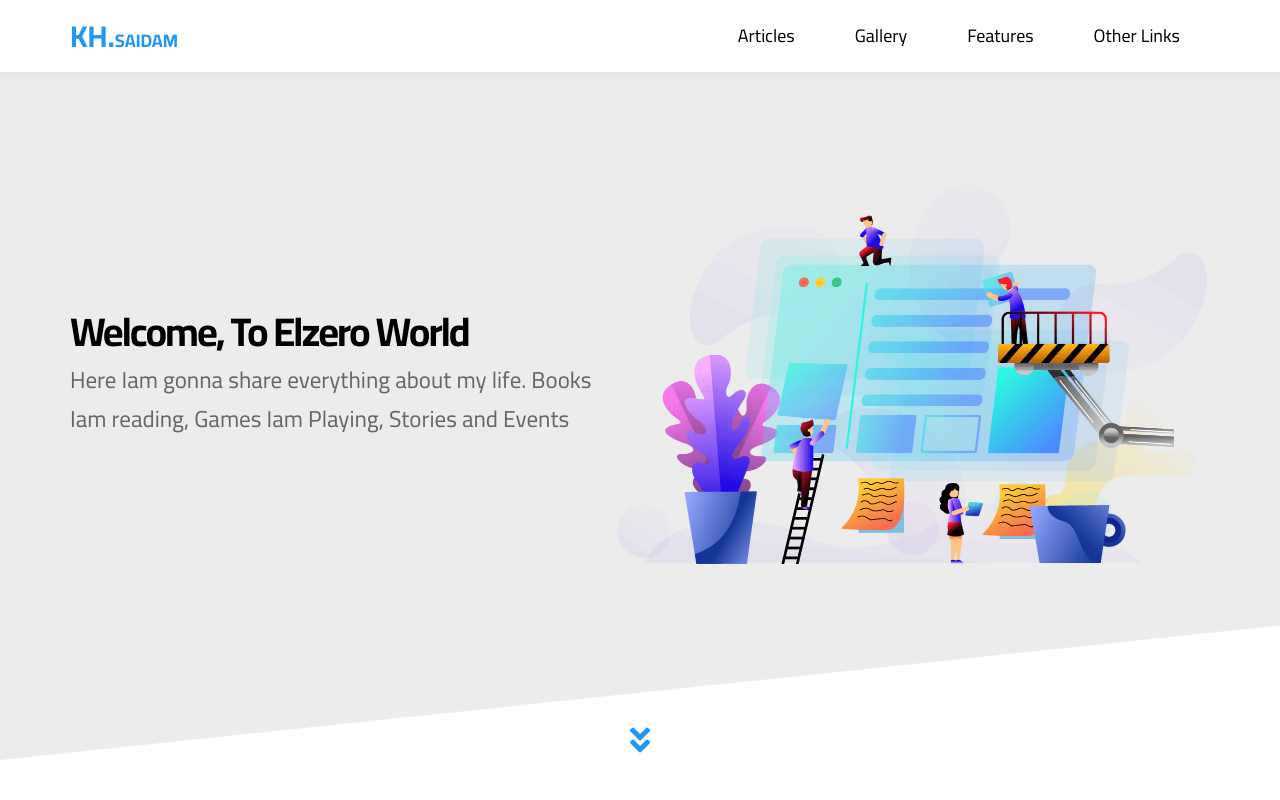
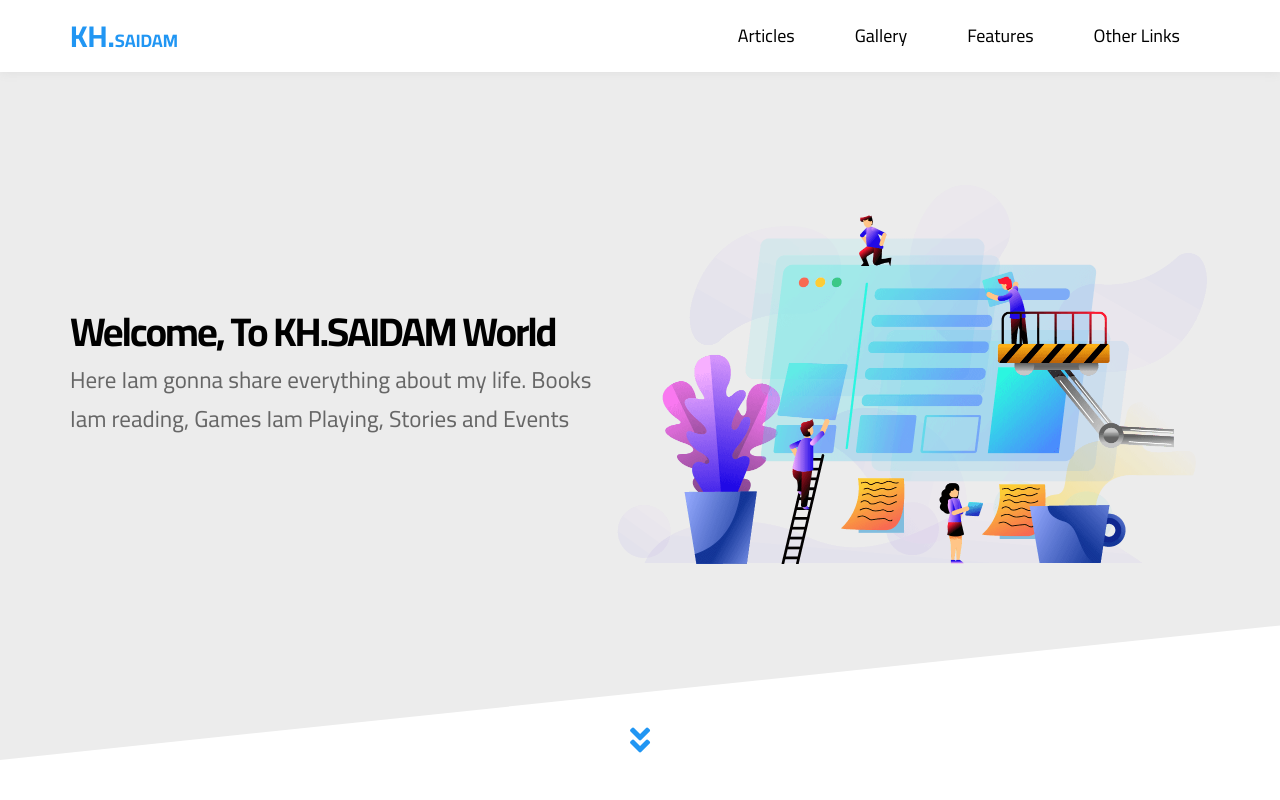
Before and after one commit to M3SOO/Templet-three-HTML-CSS, a plain HTML site: page index.html in a window 1280 px wide. Shown: the top 800 px of the page. Drawn offline with Linux system fonts and the light colour scheme.

Commit message:
Update index.html

```diff
--- a/index.html
+++ b/index.html
@@ -106,7 +106,7 @@
     <div class="Landing" id="Landing">
         <div class="container">
             <div class="text">
-                <h2>Welcome, To Elzero World</h2>
+                <h2>Welcome, To KH.SAIDAM World</h2>
                 <p>Here Iam gonna share everything about my life. Books Iam reading, Games Iam Playing, Stories and
                     Events</p>
             </div>
```
